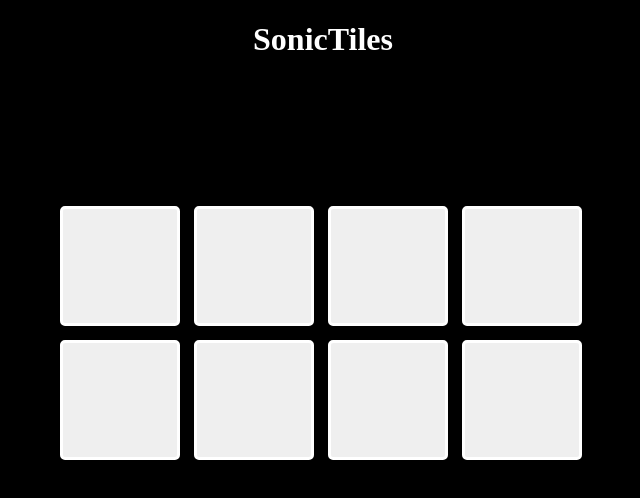
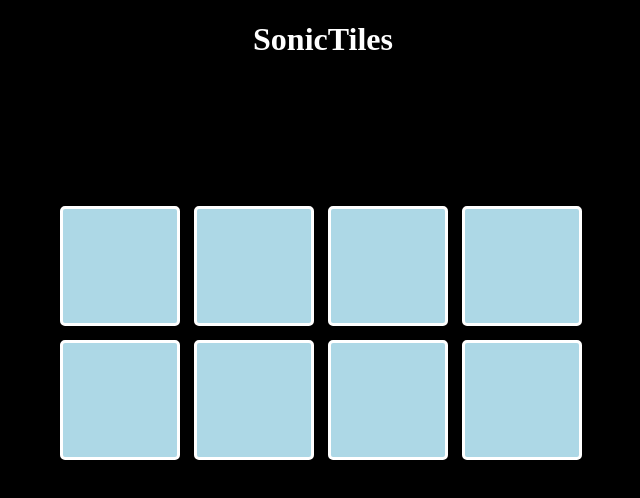
Before and after one commit to ChandiraVihan/SonicTiles-SoundBoard, a React (Vite) app: page / in a window 1280 px wide. Shown: the top 498 px of the page, without its empty margins (317-957 px from the left). Built offline with nearby package versions, Linux system fonts and the light colour scheme.

Commit message:
hard-codes0colors-for-buttons

```diff
--- a/src/App.jsx
+++ b/src/App.jsx
@@ -3,25 +3,23 @@
 import "./App.css"
 
 function App() {
-    /**
-     * Challenge part 1:
-     * 1. Initialize state with the default value of the
-     *    array pulled in from pads.js
-     * 2. Map over that state array and display each one
-     *    as a <button> (CSS is already written for you)
-     *    (Don't worry about using the "on" or "color"
-     *    properties yet)
-     */
 
     const [padArray, setPadArray] = useState(pads)
+
+
+    const style = {
+        backgroundColor: "lightblue"}
+
+    const buttonElements = padArray.map (pad => (
+        <button style = {style}                     //inline styling example
+            key={pad.id} >  </button>))
+
     return (
         <>
           <h1> SonicTiles</h1>
           <main>
             <div className="pad-container">
-                {padArray.map(pad => (
-                    <button key={pad.id}></button>
-                ))}
+                {buttonElements}
             </div>
         </main>
         </>
```
